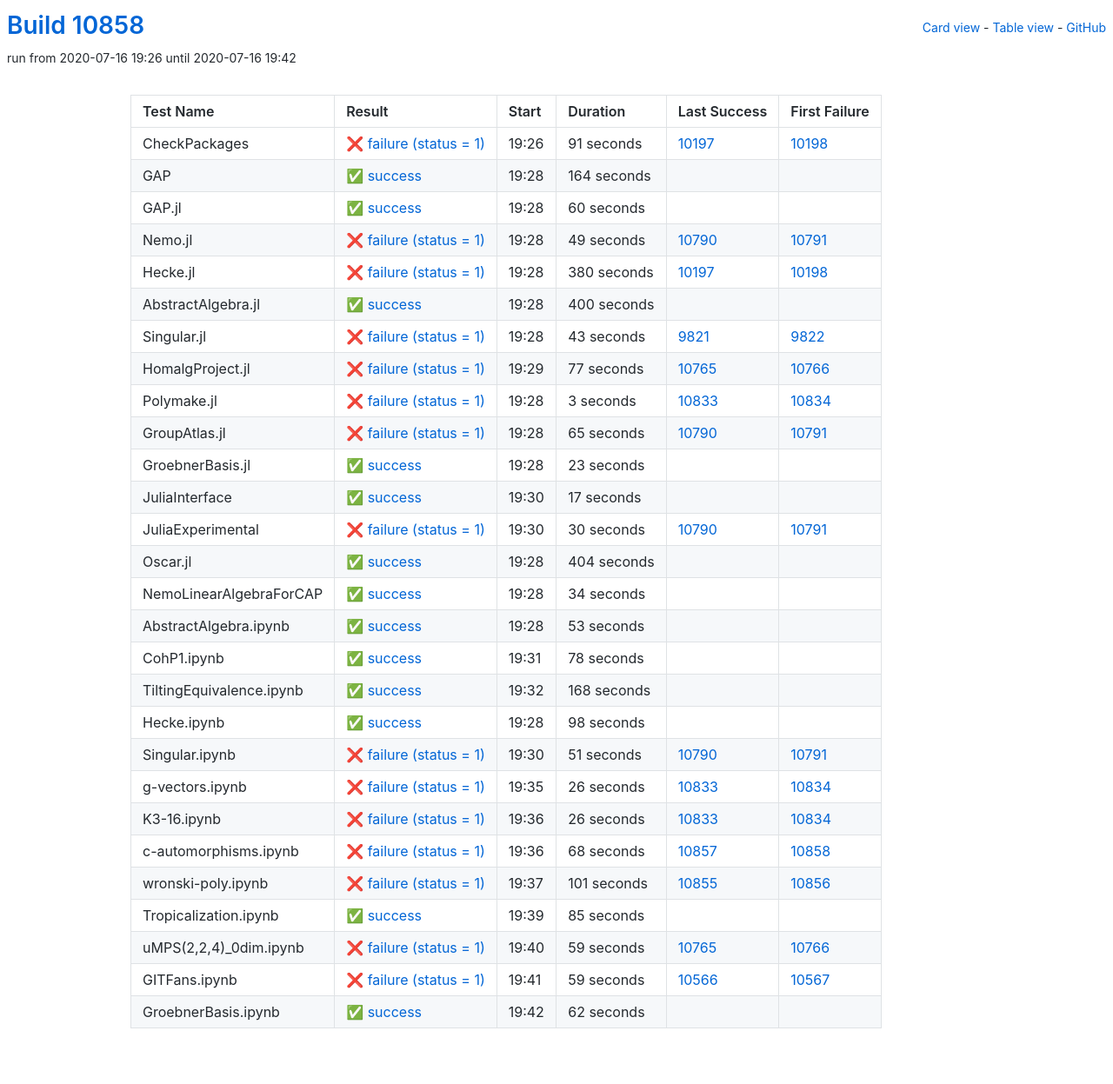
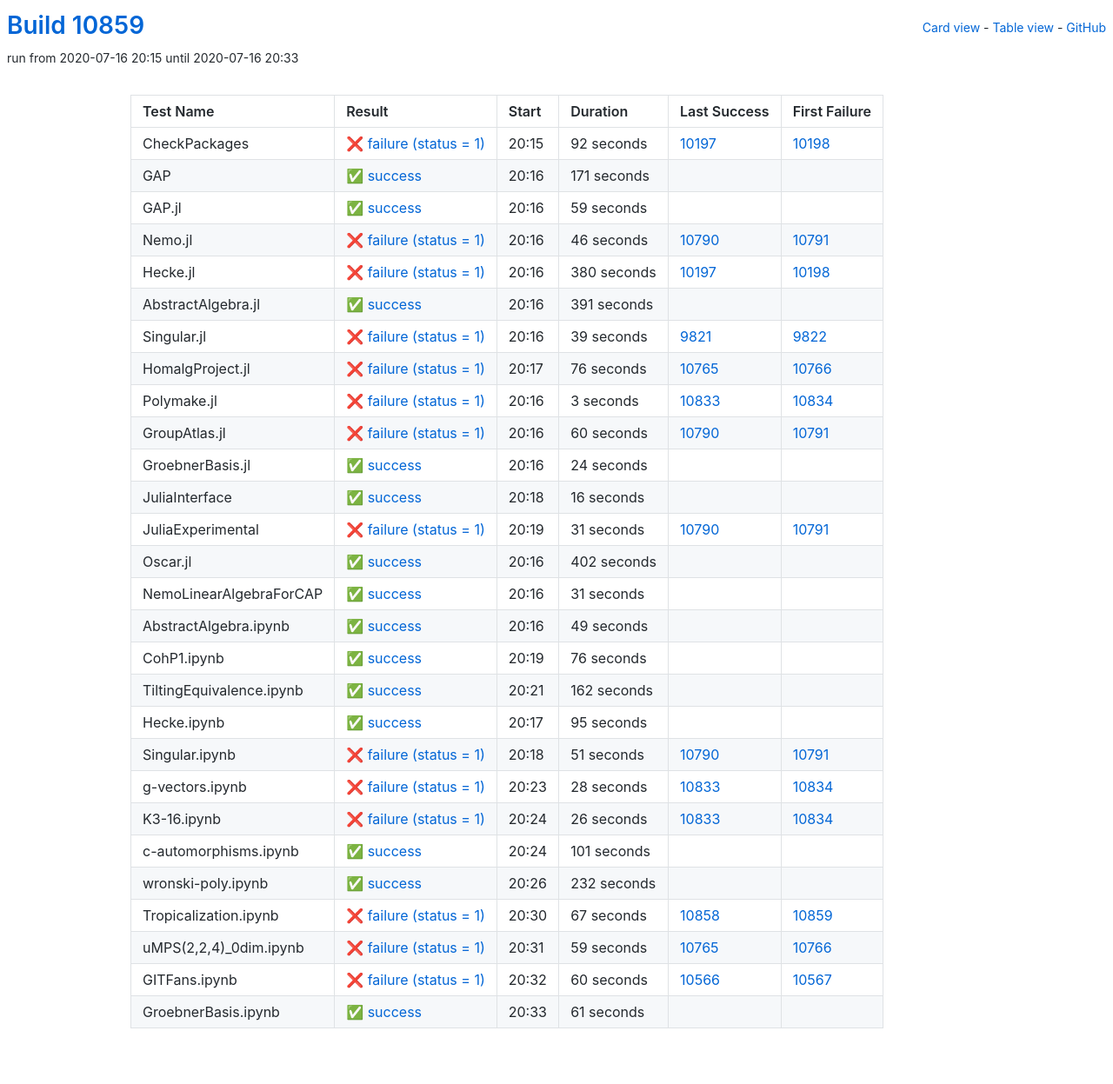
Before and after one commit to oscar-system/oscar-ci-status, a Jekyll site: the page built from table.html, in a window 1280 px wide. Shown: the whole page at 87% size. Built offline with Jekyll 4.4.1, drawn with Linux system fonts in a browser that asks for light colours.

Commit message:
Build #10859

```diff
--- a/_data/ci.yml
+++ b/_data/ci.yml
@@ -1,6 +1,6 @@
 ---
-build: 10858
-build_url: https://oscarci.mathematik.uni-kl.de/job/oscar/10858/
+build: 10859
+build_url: https://oscarci.mathematik.uni-kl.de/job/oscar/10859/
 job: oscar
 organization: oscar-system
 repo: oscar-ci-status
@@ -8,56 +8,56 @@
 tests:
 - name: CheckPackages
   id: checkpackages
-  log: https://oscarci.mathematik.uni-kl.de/job/oscar/10858/artifact/logs/build-10858/CheckPackages.log
-  start: 2020-07-16 19:26
+  log: https://oscarci.mathematik.uni-kl.de/job/oscar/10859/artifact/logs/build-10859/CheckPackages.log
+  start: 2020-07-16 20:15
   success: false
   exitcode: 1
   status: failure
-  duration: 91
+  duration: 92
   last_success: 10197
   last_success_url: https://oscarci.mathematik.uni-kl.de/job/oscar/10197/
   first_failure: 10198
   first_failure_url: https://oscarci.mathematik.uni-kl.de/job/oscar/10198/
 - name: GAP
   id: gap
-  log: https://oscarci.mathematik.uni-kl.de/job/oscar/10858/artifact/logs/build-10858/GAP.log
-  start: 2020-07-16 19:28
+  log: https://oscarci.mathematik.uni-kl.de/job/oscar/10859/artifact/logs/build-10859/GAP.log
+  start: 2020-07-16 20:16
   success: true
   exitcode: 0
   status: success
-  duration: 164
+  duration: 171
   last_success: false
   last_success_url:
   first_failure: false
   first_failure_url:
 - name: GAP.jl
   id: gap-jl
-  log: https://oscarci.mathematik.uni-kl.de/job/oscar/10858/artifact/logs/build-10858/GAP.jl.log
-  start: 2020-07-16 19:28
+  log: https://oscarci.mathematik.uni-kl.de/job/oscar/10859/artifact/logs/build-10859/GAP.jl.log
+  start: 2020-07-16 20:16
   success: true
   exitcode: 0
   status: success
-  duration: 60
+  duration: 59
   last_success: false
   last_success_url:
   first_failure: false
   first_failure_url:
 - name: Nemo.jl
   id: nemo-jl
-  log: https://oscarci.mathematik.uni-kl.de/job/oscar/10858/artifact/logs/build-10858/Nemo.jl.log
-  start: 2020-07-16 19:28
+  log: https://oscarci.mathematik.uni-kl.de/job/oscar/10859/artifact/logs/build-10859/Nemo.jl.log
+  start: 2020-07-16 20:16
   success: false
   exitcode: 1
   status: failure
-  duration: 49
+  duration: 46
   last_success: 10790
   last_success_url: https://oscarci.mathematik.uni-kl.de/job/oscar/10790/
   first_failure: 10791
   first_failure_url: https://oscarci.mathematik.uni-kl.de/job/oscar/10791/
 - name: Hecke.jl
   id: hecke-jl
-  log: https://oscarci.mathematik.uni-kl.de/job/oscar/10858/artifact/logs/build-10858/Hecke.jl.log
-  start: 2020-07-16 19:28
+  log: https://oscarci.mathematik.uni-kl.de/job/oscar/10859/artifact/logs/build-10859/Hecke.jl.log
+  start: 2020-07-16 20:16
   success: false
   exitcode: 1
   status: failure
@@ -68,44 +68,44 @@
   first_failure_url: https://oscarci.mathematik.uni-kl.de/job/oscar/10198/
 - name: AbstractAlgebra.jl
   id: abstractalgebra-jl
-  log: https://oscarci.mathematik.uni-kl.de/job/oscar/10858/artifact/logs/build-10858/AbstractAlgebra.jl.log
-  start: 2020-07-16 19:28
+  log: https://oscarci.mathematik.uni-kl.de/job/oscar/10859/artifact/logs/build-10859/AbstractAlgebra.jl.log
+  start: 2020-07-16 20:16
   success: true
   exitcode: 0
   status: success
-  duration: 400
+  duration: 391
   last_success: false
   last_success_url:
   first_failure: false
   first_failure_url:
 - name: Singular.jl
   id: singular-jl
-  log: https://oscarci.mathematik.uni-kl.de/job/oscar/10858/artifact/logs/build-10858/Singular.jl.log
-  start: 2020-07-16 19:28
+  log: https://oscarci.mathematik.uni-kl.de/job/oscar/10859/artifact/logs/build-10859/Singular.jl.log
+  start: 2020-07-16 20:16
   success: false
   exitcode: 1
   status: failure
-  duration: 43
+  duration: 39
   last_success: 9821
   last_success_url: https://oscarci.mathematik.uni-kl.de/job/oscar/9821/
   first_failure: 9822
   first_failure_url: https://oscarci.mathematik.uni-kl.de/job/oscar/9822/
 - name: HomalgProject.jl
   id: homalgproject-jl
-  log: https://oscarci.mathematik.uni-kl.de/job/oscar/10858/artifact/logs/build-10858/HomalgProject.jl.log
-  start: 2020-07-16 19:29
+  log: https://oscarci.mathematik.uni-kl.de/job/oscar/10859/artifact/logs/build-10859/HomalgProject.jl.log
+  start: 2020-07-16 20:17
   success: false
   exitcode: 1
   status: failure
-  duration: 77
+  duration: 76
   last_success: 10765
   last_success_url: https://oscarci.mathematik.uni-kl.de/job/oscar/10765/
   first_failure: 10766
   first_failure_url: https://oscarci.mathematik.uni-kl.de/job/oscar/10766/
 - name: Polymake.jl
   id: polymake-jl
-  log: https://oscarci.mathematik.uni-kl.de/job/oscar/10858/artifact/logs/build-10858/Polymake.jl.log
-  start: 2020-07-16 19:28
+  log: https://oscarci.mathematik.uni-kl.de/job/oscar/10859/artifact/logs/build-10859/Polymake.jl.log
+  start: 2020-07-16 20:16
   success: false
   exitcode: 1
   status: failure
@@ -116,128 +116,128 @@
   first_failure_url: https://oscarci.mathematik.uni-kl.de/job/oscar/10834/
 - name: GroupAtlas.jl
   id: groupatlas-jl
-  log: https://oscarci.mathematik.uni-kl.de/job/oscar/10858/artifact/logs/build-10858/GroupAtlas.jl.log
-  start: 2020-07-16 19:28
+  log: https://oscarci.mathematik.uni-kl.de/job/oscar/10859/artifact/logs/build-10859/GroupAtlas.jl.log
+  start: 2020-07-16 20:16
   success: false
   exitcode: 1
   status: failure
-  duration: 65
+  duration: 60
   last_success: 10790
   last_success_url: https://oscarci.mathematik.uni-kl.de/job/oscar/10790/
   first_failure: 10791
   first_failure_url: https://oscarci.mathematik.uni-kl.de/job/oscar/10791/
 - name: GroebnerBasis.jl
   id: groebnerbasis-jl
-  log: https://oscarci.mathematik.uni-kl.de/job/oscar/10858/artifact/logs/build-10858/GroebnerBasis.jl.log
-  start: 2020-07-16 19:28
+  log: https://oscarci.mathematik.uni-kl.de/job/oscar/10859/artifact/logs/build-10859/GroebnerBasis.jl.log
+  start: 2020-07-16 20:16
   success: true
   exitcode: 0
   status: success
-  duration: 23
+  duration: 24
   last_success: false
   last_success_url:
   first_failure: false
   first_failure_url:
 - name: JuliaInterface
   id: juliainterface
-  log: https://oscarci.mathematik.uni-kl.de/job/oscar/10858/artifact/logs/build-10858/JuliaInterface.log
-  start: 2020-07-16 19:30
+  log: https://oscarci.mathematik.uni-kl.de/job/oscar/10859/artifact/logs/build-10859/JuliaInterface.log
+  start: 2020-07-16 20:18
   success: true
   exitcode: 0
   status: success
-  duration: 17
+  duration: 16
   last_success: false
   last_success_url:
   first_failure: false
   first_failure_url:
 - name: JuliaExperimental
   id: juliaexperimental
-  log: https://oscarci.mathematik.uni-kl.de/job/oscar/10858/artifact/logs/build-10858/JuliaExperimental.log
-  start: 2020-07-16 19:30
+  log: https://oscarci.mathematik.uni-kl.de/job/oscar/10859/artifact/logs/build-10859/JuliaExperimental.log
+  start: 2020-07-16 20:19
   success: false
   exitcode: 1
   status: failure
-  duration: 30
+  duration: 31
   last_success: 10790
   last_success_url: https://oscarci.mathematik.uni-kl.de/job/oscar/10790/
   first_failure: 10791
   first_failure_url: https://oscarci.mathematik.uni-kl.de/job/oscar/10791/
 - name: Oscar.jl
   id: oscar-jl
-  log: https://oscarci.mathematik.uni-kl.de/job/oscar/10858/artifact/logs/build-10858/Oscar.jl.log
-  start: 2020-07-16 19:28
+  log: https://oscarci.mathematik.uni-kl.de/job/oscar/10859/artifact/logs/build-10859/Oscar.jl.log
+  start: 2020-07-16 20:16
   success: true
   exitcode: 0
   status: success
-  duration: 404
+  duration: 402
   last_success: false
   last_success_url:
   first_failure: false
   first_failure_url:
 - name: NemoLinearAlgebraForCAP
   id: nemolinearalgebraforcap
-  log: https://oscarci.mathematik.uni-kl.de/job/oscar/10858/artifact/logs/build-10858/NemoLinearAlgebraForCAP.log
-  start: 2020-07-16 19:28
+  log: https://oscarci.mathematik.uni-kl.de/job/oscar/10859/artifact/logs/build-10859/NemoLinearAlgebraForCAP.log
+  start: 2020-07-16 20:16
   success: true
   exitcode: 0
   status: success
-  duration: 34
+  duration: 31
   last_success: false
   last_success_url:
   first_failure: false
   first_failure_url:
 - name: AbstractAlgebra.ipynb
   id: abstractalgebra-ipynb
-  log: https://oscarci.mathematik.uni-kl.de/job/oscar/10858/artifact/logs/build-10858/AbstractAlgebra.ipynb.log
-  start: 2020-07-16 19:28
+  log: https://oscarci.mathematik.uni-kl.de/job/oscar/10859/artifact/logs/build-10859/AbstractAlgebra.ipynb.log
+  start: 2020-07-16 20:16
   success: true
   exitcode: 0
   status: success
-  duration: 53
+  duration: 49
   last_success: false
   last_success_url:
   first_failure: false
   first_failure_url:
 - name: CohP1.ipynb
   id: cohp1-ipynb
-  log: https://oscarci.mathematik.uni-kl.de/job/oscar/10858/artifact/logs/build-10858/CohP1.ipynb.log
-  start: 2020-07-16 19:31
+  log: https://oscarci.mathematik.uni-kl.de/job/oscar/10859/artifact/logs/build-10859/CohP1.ipynb.log
+  start: 2020-07-16 20:19
   success: true
   exitcode: 0
   status: success
-  duration: 78
+  duration: 76
   last_success: false
   last_success_url:
   first_failure: false
   first_failure_url:
 - name: TiltingEquivalence.ipynb
   id: tiltingequivalence-ipynb
-  log: https://oscarci.mathematik.uni-kl.de/job/oscar/10858/artifact/logs/build-10858/TiltingEquivalence.ipynb.log
-  start: 2020-07-16 19:32
+  log: https://oscarci.mathematik.uni-kl.de/job/oscar/10859/artifact/logs/build-10859/TiltingEquivalence.ipynb.log
+  start: 2020-07-16 20:21
   success: true
   exitcode: 0
   status: success
-  duration: 168
+  duration: 162
   last_success: false
   last_success_url:
   first_failure: false
   first_failure_url:
 - name: Hecke.ipynb
   id: hecke-ipynb
-  log: https://oscarci.mathematik.uni-kl.de/job/oscar/10858/artifact/logs/build-10858/Hecke.ipynb.log
-  start: 2020-07-16 19:28
+  log: https://oscarci.mathematik.uni-kl.de/job/oscar/10859/artifact/logs/build-10859/Hecke.ipynb.log
+  start: 2020-07-16 20:17
   success: true
   exitcode: 0
   status: success
-  duration: 98
+  duration: 95
   last_success: false
   last_success_url:
   first_failure: false
   first_failure_url:
 - name: Singular.ipynb
   id: singular-ipynb
-  log: https://oscarci.mathematik.uni-kl.de/job/oscar/10858/artifact/logs/build-10858/Singular.ipynb.log
-  start: 2020-07-16 19:30
+  log: https://oscarci.mathematik.uni-kl.de/job/oscar/10859/artifact/logs/build-10859/Singular.ipynb.log
+  start: 2020-07-16 20:18
   success: false
   exitcode: 1
   status: failure
@@ -248,20 +248,20 @@
   first_failure_url: https://oscarci.mathematik.uni-kl.de/job/oscar/10791/
 - name: g-vectors.ipynb
   id: g-vectors-ipynb
-  log: https://oscarci.mathematik.uni-kl.de/job/oscar/10858/artifact/logs/build-10858/g-vectors.ipynb.log
-  start: 2020-07-16 19:35
+  log: https://oscarci.mathematik.uni-kl.de/job/oscar/10859/artifact/logs/build-10859/g-vectors.ipynb.log
+  start: 2020-07-16 20:23
   success: false
   exitcode: 1
   status: failure
-  duration: 26
+  duration: 28
   last_success: 10833
   last_success_url: https://oscarci.mathematik.uni-kl.de/job/oscar/10833/
   first_failure: 10834
   first_failure_url: https://oscarci.mathematik.uni-kl.de/job/oscar/10834/
 - name: K3-16.ipynb
   id: k3-16-ipynb
-  log: https://oscarci.mathematik.uni-kl.de/job/oscar/10858/artifact/logs/build-10858/K3-16.ipynb.log
-  start: 2020-07-16 19:36
+  log: https://oscarci.mathematik.uni-kl.de/job/oscar/10859/artifact/logs/build-10859/K3-16.ipynb.log
+  start: 2020-07-16 20:24
   success: false
   exitcode: 1
   status: failure
@@ -272,44 +272,44 @@
   first_failure_url: https://oscarci.mathematik.uni-kl.de/job/oscar/10834/
 - name: c-automorphisms.ipynb
   id: c-automorphisms-ipynb
-  log: https://oscarci.mathematik.uni-kl.de/job/oscar/10858/artifact/logs/build-10858/c-automorphisms.ipynb.log
-  start: 2020-07-16 19:36
-  success: false
-  exitcode: 1
-  status: failure
-  duration: 68
-  last_success: 10857
-  last_success_url: https://oscarci.mathematik.uni-kl.de/job/oscar/10857/
-  first_failure: 10858
-  first_failure_url: https://oscarci.mathematik.uni-kl.de/job/oscar/10858/
-- name: wronski-poly.ipynb
-  id: wronski-poly-ipynb
-  log: https://oscarci.mathematik.uni-kl.de/job/oscar/10858/artifact/logs/build-10858/wronski-poly.ipynb.log
-  start: 2020-07-16 19:37
-  success: false
-  exitcode: 1
-  status: failure
-  duration: 101
-  last_success: 10855
-  last_success_url: https://oscarci.mathematik.uni-kl.de/job/oscar/10855/
-  first_failure: 10856
-  first_failure_url: https://oscarci.mathematik.uni-kl.de/job/oscar/10856/
-- name: Tropicalization.ipynb
-  id: tropicalization-ipynb
-  log: https://oscarci.mathematik.uni-kl.de/job/oscar/10858/artifact/logs/build-10858/Tropicalization.ipynb.log
-  start: 2020-07-16 19:39
+  log: https://oscarci.mathematik.uni-kl.de/job/oscar/10859/artifact/logs/build-10859/c-automorphisms.ipynb.log
+  start: 2020-07-16 20:24
   success: true
   exitcode: 0
   status: success
-  duration: 85
+  duration: 101
   last_success: false
   last_success_url:
   first_failure: false
   first_failure_url:
+- name: wronski-poly.ipynb
+  id: wronski-poly-ipynb
+  log: https://oscarci.mathematik.uni-kl.de/job/oscar/10859/artifact/logs/build-10859/wronski-poly.ipynb.log
+  start: 2020-07-16 20:26
+  success: true
+  exitcode: 0
+  status: success
+  duration: 232
+  last_success: false
+  last_success_url:
+  first_failure: false
+  first_failure_url:
+- name: Tropicalization.ipynb
+  id: tropicalization-ipynb
+  log: https://oscarci.mathematik.uni-kl.de/job/oscar/10859/artifact/logs/build-10859/Tropicalization.ipynb.log
+  start: 2020-07-16 20:30
+  success: false
+  exitcode: 1
+  status: failure
+  duration: 67
+  last_success: 10858
+  last_success_url: https://oscarci.mathematik.uni-kl.de/job/oscar/10858/
+  first_failure: 10859
+  first_failure_url: https://oscarci.mathematik.uni-kl.de/job/oscar/10859/
 - name: uMPS(2,2,4)_0dim.ipynb
   id: umps-2-2-4-0dim-ipynb
-  log: https://oscarci.mathematik.uni-kl.de/job/oscar/10858/artifact/logs/build-10858/uMPS-2-2-4-_0dim.ipynb.log
-  start: 2020-07-16 19:40
+  log: https://oscarci.mathematik.uni-kl.de/job/oscar/10859/artifact/logs/build-10859/uMPS-2-2-4-_0dim.ipynb.log
+  start: 2020-07-16 20:31
   success: false
   exitcode: 1
   status: failure
@@ -320,24 +320,24 @@
   first_failure_url: https://oscarci.mathematik.uni-kl.de/job/oscar/10766/
 - name: GITFans.ipynb
   id: gitfans-ipynb
-  log: https://oscarci.mathematik.uni-kl.de/job/oscar/10858/artifact/logs/build-10858/GITFans.ipynb.log
-  start: 2020-07-16 19:41
+  log: https://oscarci.mathematik.uni-kl.de/job/oscar/10859/artifact/logs/build-10859/GITFans.ipynb.log
+  start: 2020-07-16 20:32
   success: false
   exitcode: 1
   status: failure
-  duration: 59
+  duration: 60
   last_success: 10566
   last_success_url: https://oscarci.mathematik.uni-kl.de/job/oscar/10566/
   first_failure: 10567
   first_failure_url: https://oscarci.mathematik.uni-kl.de/job/oscar/10567/
 - name: GroebnerBasis.ipynb
   id: groebnerbasis-ipynb
-  log: https://oscarci.mathematik.uni-kl.de/job/oscar/10858/artifact/logs/build-10858/GroebnerBasis.ipynb.log
-  start: 2020-07-16 19:42
+  log: https://oscarci.mathematik.uni-kl.de/job/oscar/10859/artifact/logs/build-10859/GroebnerBasis.ipynb.log
+  start: 2020-07-16 20:33
   success: true
   exitcode: 0
   status: success
-  duration: 62
+  duration: 61
   last_success: false
   last_success_url:
   first_failure: false
```
Also changed, not shown: README.md.
